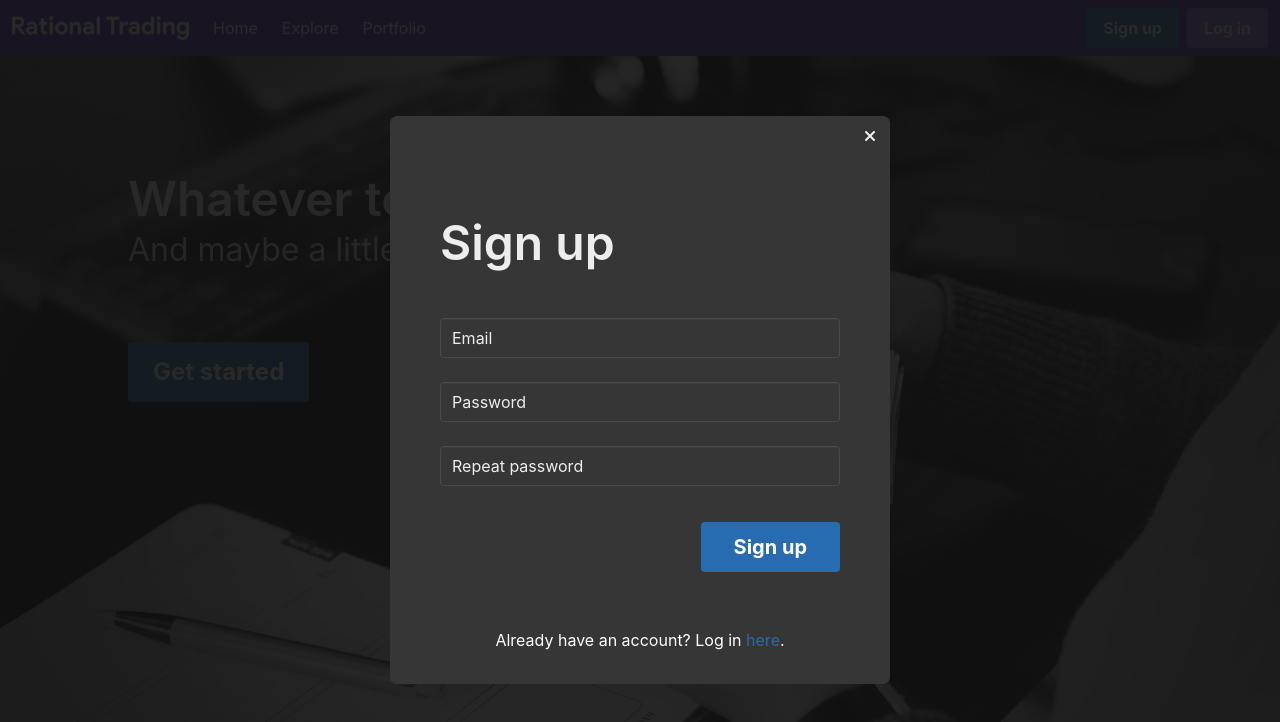
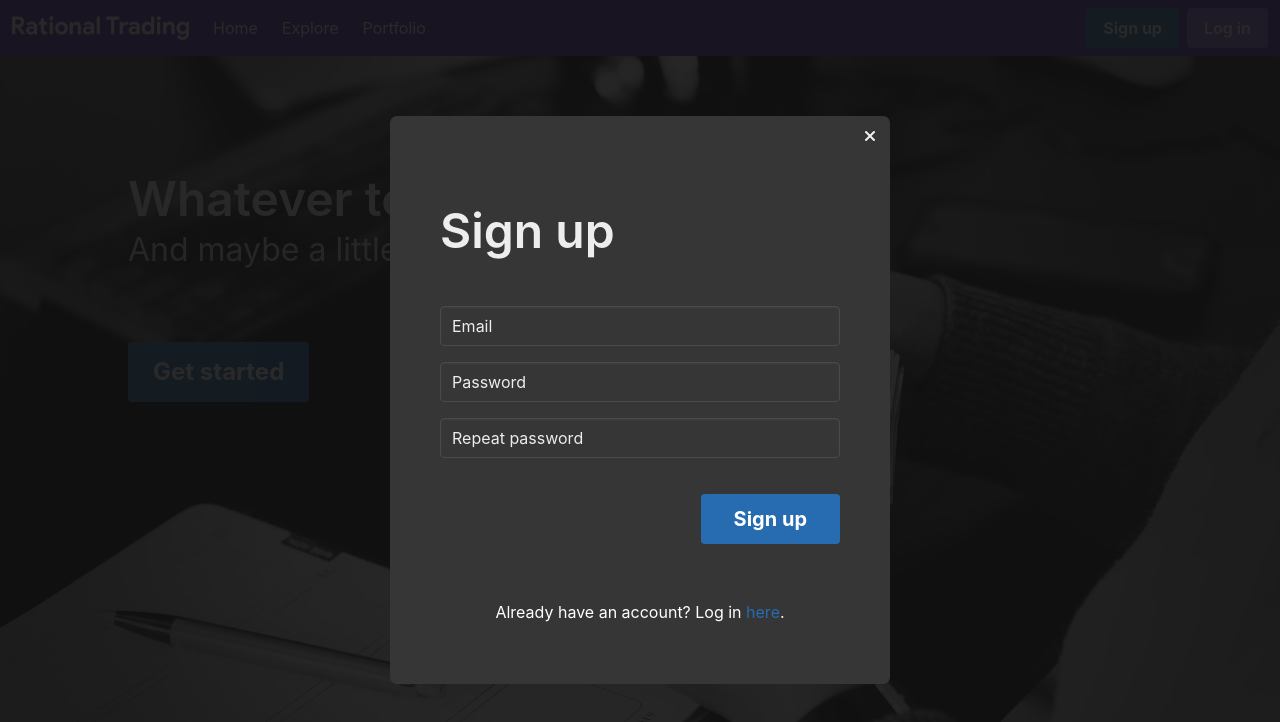
Before and after one commit to rational-trading/rational-trading, a SvelteKit app in the folder frontend/: page / in a window 1280 px wide. Both pictures are taken after a click on the button "Sign up". Shown: the top 722 px of the page. Built offline with nearby package versions, Linux system fonts and the light colour scheme.

Commit message:
Adjusted margins on signup panel to center more

```diff
--- a/frontend/src/components/Signup.svelte
+++ b/frontend/src/components/Signup.svelte
@@ -25,7 +25,7 @@
                     </button>
                 </div>
                 <div
-                    class="is-flex is-flex-direction-column pt-3"
+                    class="is-flex is-flex-direction-column pt-0"
                     id="login-contents">
                     <p class="title is-1">Sign up</p>
 
@@ -37,7 +37,7 @@
                                 placeholder="Email" />
                         </div>
                     </div>
-                    <div class="field mt-3">
+                    <div class="field mt-1">
                         <div class="control">
                             <input
                                 class="input"
@@ -46,7 +46,7 @@
                         </div>
                     </div>
 
-                    <div class="field mt-3">
+                    <div class="field mt-1">
                         <div class="control">
                             <input
                                 class="input"
```
